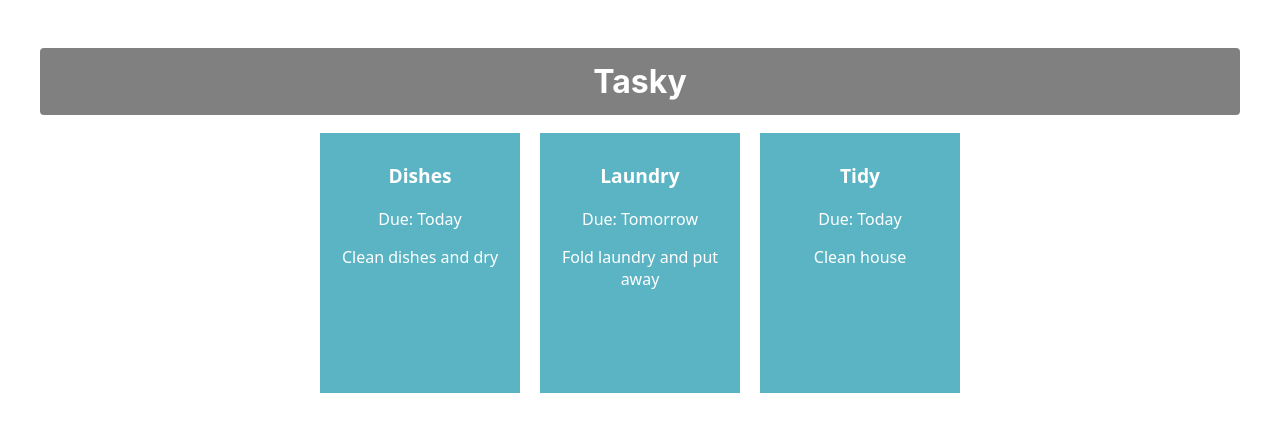
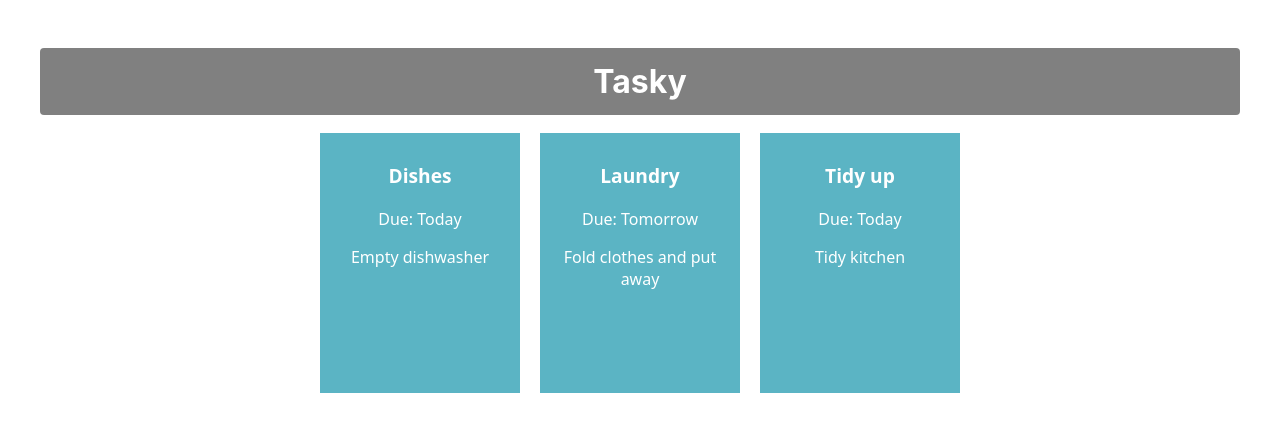
Before and after one commit to Briannap33/react-basics-labs, a React (Create React App) app in the folder tasky/: page / in a window 1280 px wide. Shown: the top 432 px of the page. Built offline with nearby package versions, Linux system fonts and the light colour scheme.

Commit message:
Added task state

```diff
--- a/tasky/src/App.js
+++ b/tasky/src/App.js
@@ -1,18 +1,22 @@
 import logo from './logo.svg';
 import './App.css';
 import Task from './components/Task';
+import React, { useState } from 'react';
 
 function App() {
+  const [ taskState, setTaskState ] = useState({
+    tasks: [
+      { title:"Dishes", description: "Empty dishwasher", deadline: "Today" },
+      { title: "Laundry", description: "Fold clothes and put away", deadline: "Tomorrow" },
+      { title: "Tidy up", description: "Tidy kitchen", deadline: "Today" }
+    ]
+  });
   return (
     <div className="container">
       <h1> Tasky </h1>
-      <Task title="Dishes" deadline="Today">
-        Clean dishes and dry </Task>
-      <Task title="Laundry" deadline="Tomorrow">
-      Fold laundry and put away</Task>
-      <Task title="Tidy" deadline="Today">
-        Clean house
-      </Task>
+      <Task title={taskState.tasks[0].title} deadline={taskState.tasks[0].deadline} description={taskState.tasks[0].description} />
+      <Task title={taskState.tasks[1].title} deadline={taskState.tasks[1].deadline} description={taskState.tasks[1].description} />
+      <Task title={taskState.tasks[2].title} deadline={taskState.tasks[2].deadline} description={taskState.tasks[2].description} />
     </div>
   );
 }
--- a/tasky/src/components/Task.js
+++ b/tasky/src/components/Task.js
@@ -5,7 +5,7 @@
         <div className="card">
             <p className="title">{props.title}</p>
             <p>Due: {props.deadline}</p>
-            <p>{props.children}</p>
+            <p>{props.description}</p>
         </div>
     )
 }
```
